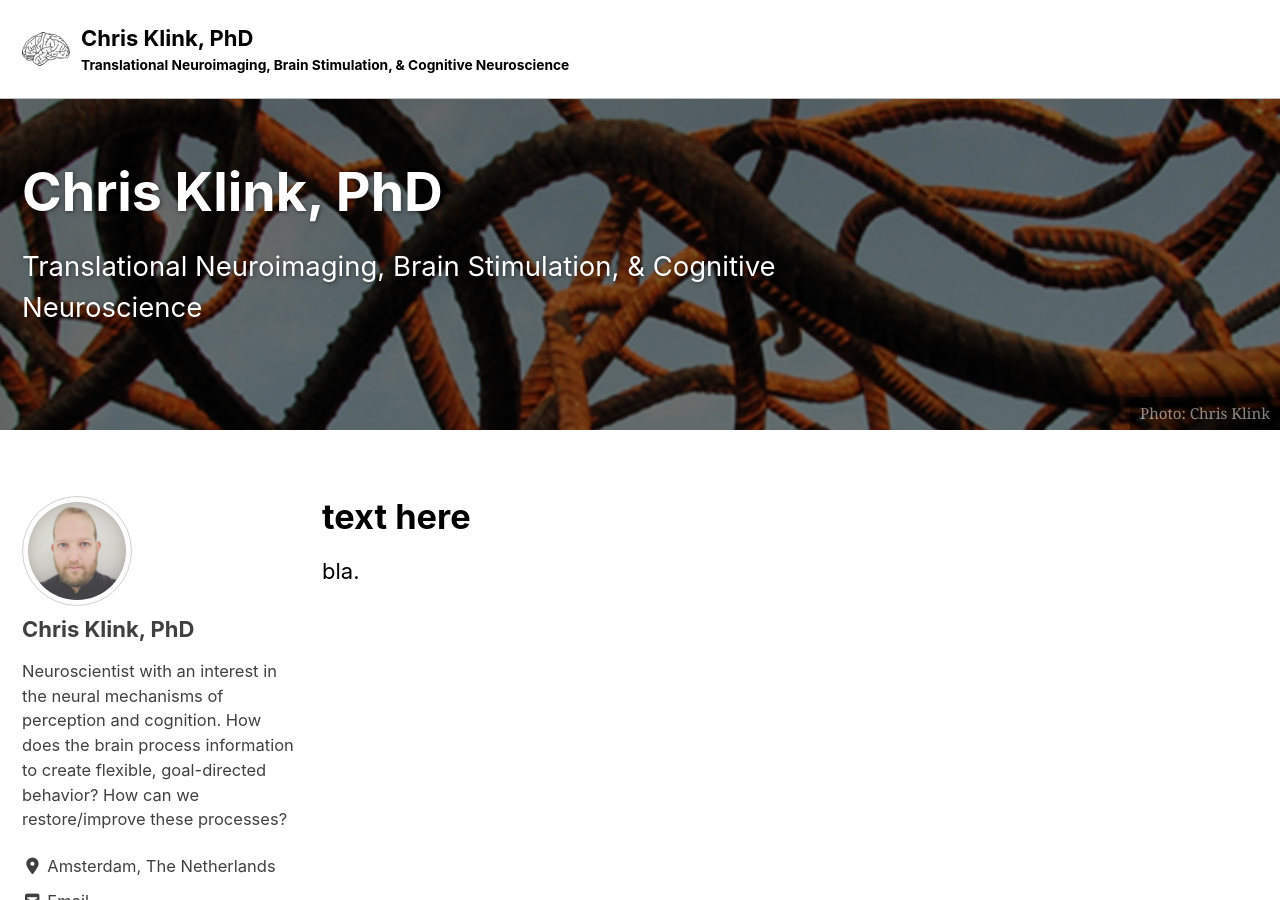
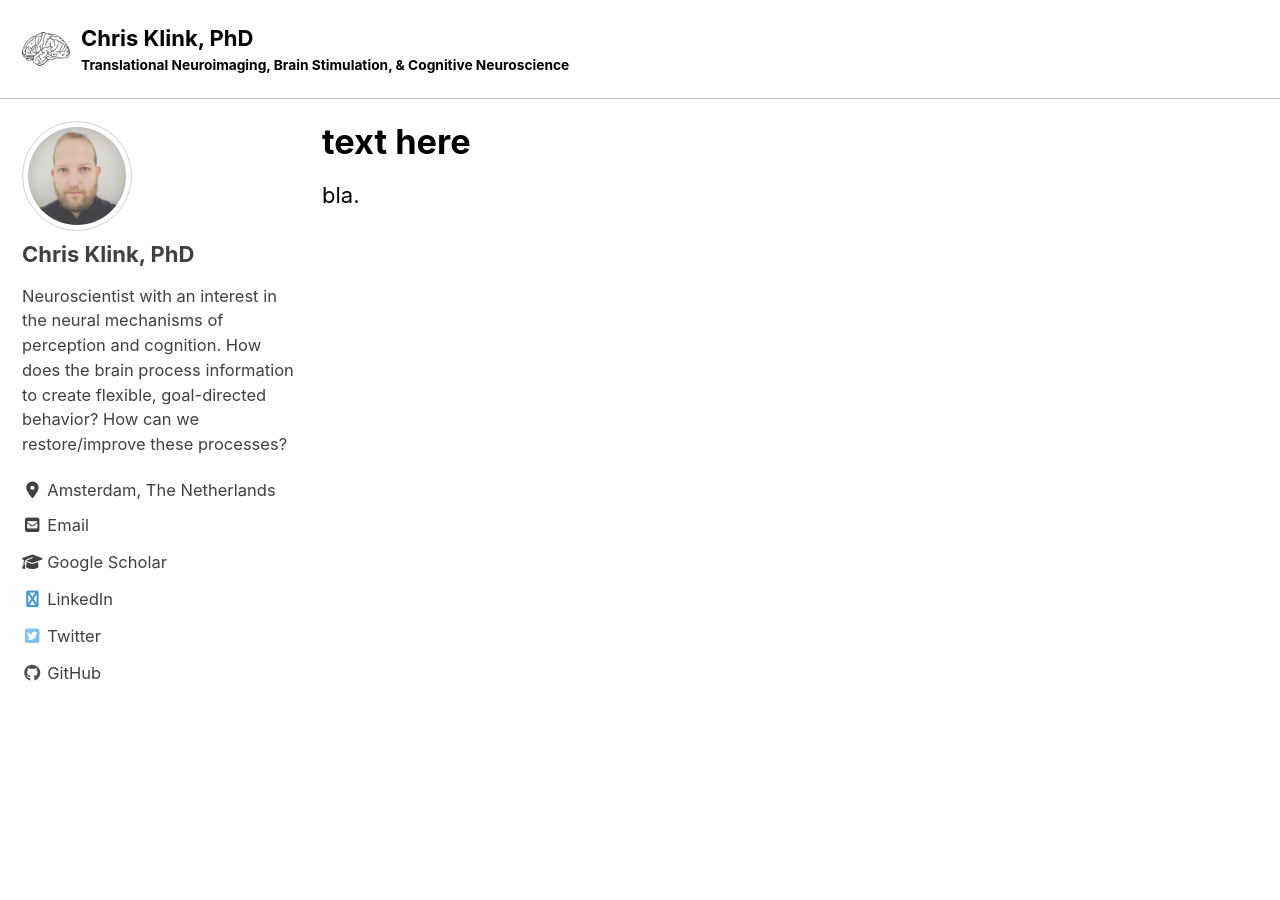
Before and after one commit to pcklink/pcklink.github.io, a Jekyll site: the page built from index.html, in a window 1280 px wide and 900 px high. Built offline with Jekyll 4.4.1, drawn with Linux system fonts in a browser that asks for light colours; cached includes are drawn as plain includes; nearby versions of some CDN libraries; the list of posts is cut into pages by our own code.

Commit message:
Update index.html

```diff
--- a/index.html
+++ b/index.html
@@ -1,10 +1,11 @@
 ---
 layout: single
 author_profile: true
-excerpt: "Translational Neuroimaging, Brain Stimulation, & Cognitive Neuroscience"
+# excerpt: "Translational Neuroimaging, Brain Stimulation, & Cognitive Neuroscience"
 header:
-  overlay_image: /assets/images/header.png
-  overlay_filter: 0.5
+  mage: /assets/images/header.png
+  #overlay_image: /assets/images/header.png
+  #overlay_filter: 0.5
   caption: "Photo: Chris Klink"
 ---
 
```
